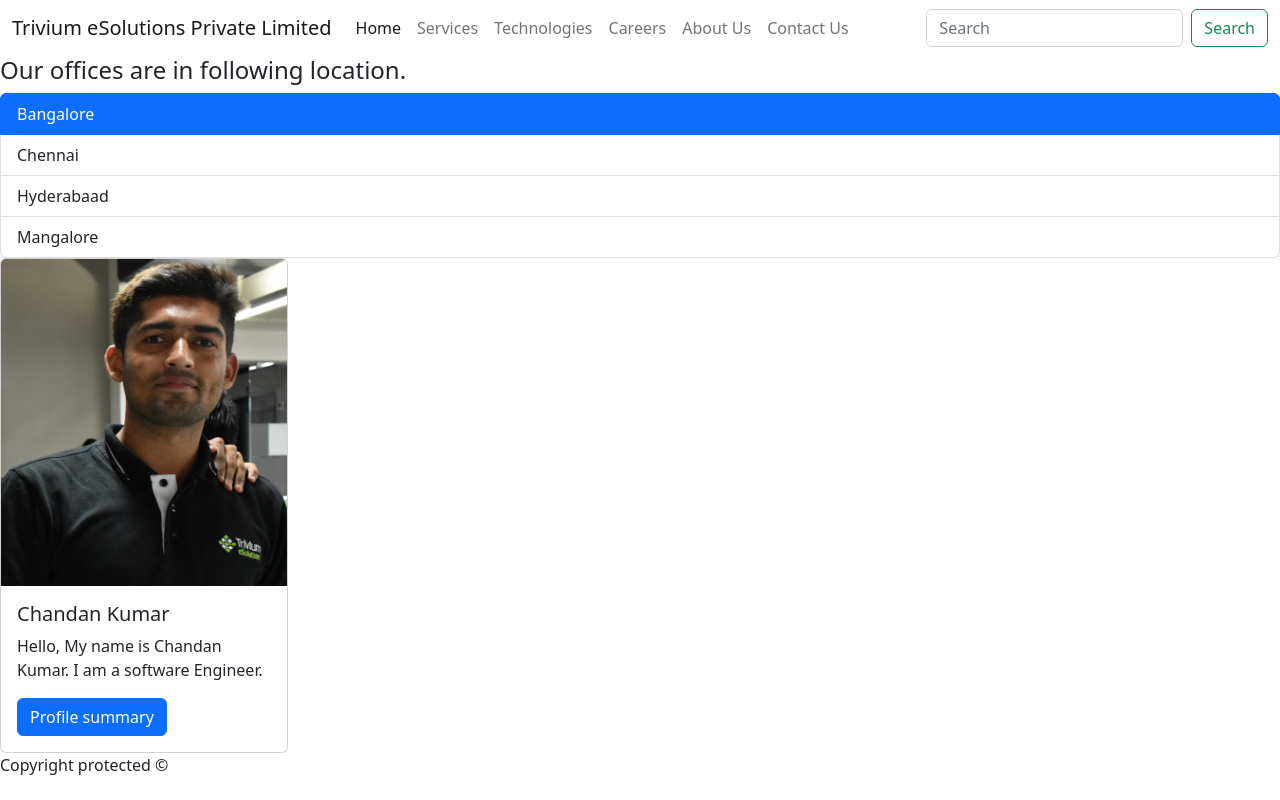
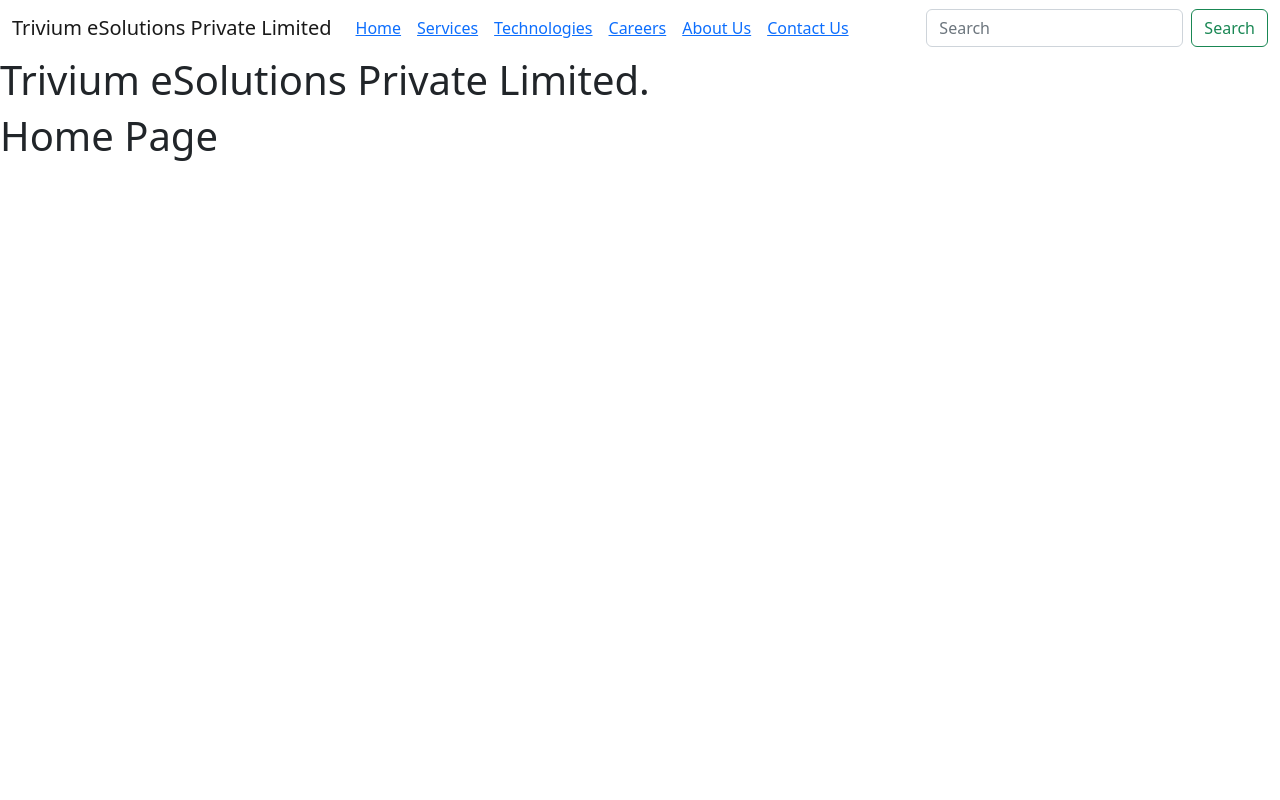
Before and after one commit to kchandn/sample-project, a React (Vite) app: page / in a window 1280 px wide. Built offline with nearby package versions, Linux system fonts and the light colour scheme.

Commit message:
Added routing and page navigation is working fine.

```diff
--- a/package.json
+++ b/package.json
@@ -23,6 +23,7 @@
     "eslint": "^8.38.0",
     "eslint-plugin-react-hooks": "^4.6.0",
     "eslint-plugin-react-refresh": "^0.3.4",
+    "react-router-dom": "^6.11.2",
     "typescript": "^5.0.2",
     "vite": "^4.3.2"
   }
--- a/src/App.tsx
+++ b/src/App.tsx
@@ -1,3 +1,5 @@
+import AppRouterComponent from "./AppRouterComponent";
+import Alert from "./components/Alert";
 import Message from "./components/Message";
 import FavColour from "./components/fav-colour";
 import Footer from "./components/footer";
@@ -10,8 +12,13 @@
   // return <Message text="Chandan" />;
   return (
     <div>
+      <AppRouterComponent />
+      {/* <Alert>
+        <h1>Hello World</h1>
+      </Alert> */}
+      {/* <Alert alertMessage="A simple primary alert—check it out!" /> */}
       {/* <FavColour /> */}
-      <Header />
+      {/* <Header />
       <span>
         <NavigationMenu
           listHeading="Our offices are in following location."
@@ -19,7 +26,7 @@
         />
         <MainContent />
       </span>
-      <Footer />
+      <Footer /> */}
     </div>
   );
 }
--- /dev/null
+++ b/src/AppRouterComponent.tsx
@@ -0,0 +1,32 @@
+import React from "react";
+import { Routes, Route, BrowserRouter } from "react-router-dom";
+import Header from "./components/header";
+import Home from "./Pages/Home";
+import ContactUs from "./Pages/ContactUs";
+import AboutUs from "./Pages/AboutUs";
+import PageNotFound from "./Pages/PageNotFound";
+import Technologies from "./Pages/Technologies";
+import Services from "./Pages/Services";
+import Careers from "./Pages/Careers";
+
+const AppRouterComponent = () => {
+  return (
+    <div>
+      <BrowserRouter>
+        <Routes>
+          <Route path="/" element={<Header />}>
+            <Route index element={<Home />} />
+            <Route path="aboutus" element={<AboutUs />} />
+            <Route path="contactUs/:id" element={<ContactUs />} />
+            <Route path="technologies" element={<Technologies />} />
+            <Route path="services" element={<Services />} />
+            <Route path="careers" element={<Careers />} />
+            <Route path="*" element={<PageNotFound />} />
+          </Route>
+        </Routes>
+      </BrowserRouter>
+    </div>
+  );
+};
+
+export default AppRouterComponent;
--- /dev/null
+++ b/src/Pages/AboutUs.tsx
@@ -0,0 +1,18 @@
+import { useNavigate } from "react-router-dom";
+
+const AboutUs = () => {
+  const navigate = useNavigate();
+  const handleClick = () => {
+    navigate("/");
+  };
+  return (
+    <div>
+      <h1>About Us</h1>
+      <button type="button" onClick={handleClick}>
+        BackToHome
+      </button>
+    </div>
+  );
+};
+
+export default AboutUs;
--- /dev/null
+++ b/src/Pages/Careers.tsx
@@ -0,0 +1,11 @@
+import React from "react";
+
+const Careers = () => {
+  return (
+    <div>
+      <h1>Openings will be coming soon.</h1>
+    </div>
+  );
+};
+
+export default Careers;
--- /dev/null
+++ b/src/Pages/ContactUs.tsx
@@ -0,0 +1,11 @@
+import { useParams } from "react-router-dom";
+const ContactUs = () => {
+  const { id } = useParams();
+  return (
+    <div>
+      <h1>Contact Us Page {id}</h1>
+    </div>
+  );
+};
+
+export default ContactUs;
--- /dev/null
+++ b/src/Pages/Home.tsx
@@ -0,0 +1,12 @@
+import React from "react";
+
+const Home = () => {
+  return (
+    <div>
+      <h1>Trivium eSolutions Private Limited.</h1>
+      <h1>Home Page</h1>
+    </div>
+  );
+};
+
+export default Home;
--- /dev/null
+++ b/src/Pages/PageNotFound.tsx
@@ -0,0 +1,11 @@
+import React from "react";
+
+const PageNotFound = () => {
+  return (
+    <div>
+      <h1>No such page exists.</h1>
+    </div>
+  );
+};
+
+export default PageNotFound;
--- /dev/null
+++ b/src/Pages/Services.tsx
@@ -0,0 +1,11 @@
+import React from "react";
+
+const Services = () => {
+  return (
+    <div>
+      <h1>We provide solutions for It world.</h1>
+    </div>
+  );
+};
+
+export default Services;
--- /dev/null
+++ b/src/Pages/Technologies.tsx
@@ -0,0 +1,9 @@
+function Technologies() {
+  return (
+    <div>
+      <h1>List of technologies Provided by use will be listing soon.</h1>
+    </div>
+  );
+}
+
+export default Technologies;
--- /dev/null
+++ b/src/components/Alert.tsx
@@ -0,0 +1,16 @@
+import React, { ReactNode } from "react";
+
+interface Props {
+  //   alertMessage: string;
+  children: ReactNode;
+}
+
+const Alert = (props: Props) => {
+  return (
+    <div className="alert alert-primary" role="alert">
+      {props.children}
+    </div>
+  );
+};
+
+export default Alert;
--- a/src/components/header.tsx
+++ b/src/components/header.tsx
@@ -1,11 +1,13 @@
+import { Link, Outlet } from "react-router-dom";
+
 function Header() {
   const menuItem = [
-    "Home",
-    "Services",
-    "Technologies",
-    "Careers",
-    "About Us",
-    "Contact Us",
+    { name: "Home", routeTo: "/home" },
+    { name: "Services", routeTo: "/services" },
+    { name: "Technologies", routeTo: "/technologies" },
+    { name: "Careers", routeTo: "/careers" },
+    { name: "About Us", routeTo: "/aboutUs" },
+    { name: "Contact Us", routeTo: "/contactus/100" },
   ];
   return (
     <>
@@ -30,15 +32,17 @@
               {menuItem.map((menu, index) => (
                 <li
                   className="nav-item"
-                  key={menu}
+                  key={menu.name}
                   onClick={() => console.log(index)}
                 >
                   <a
-                    className={`nav-link ${menu === "Home" ? "active" : ""}`}
+                    className={`nav-link ${
+                      menu.name === "Home" ? "active" : ""
+                    }`}
                     aria-current="page"
                     href="#"
                   >
-                    {menu}
+                    <Link to={menu.routeTo}>{menu.name} </Link>
                   </a>
                 </li>
               ))}
@@ -57,6 +61,7 @@
           </div>
         </div>
       </nav>
+      <Outlet />
     </>
   );
 }
```
Also changed, not shown: 1 other file (tests, documents, lock files or other folders).
